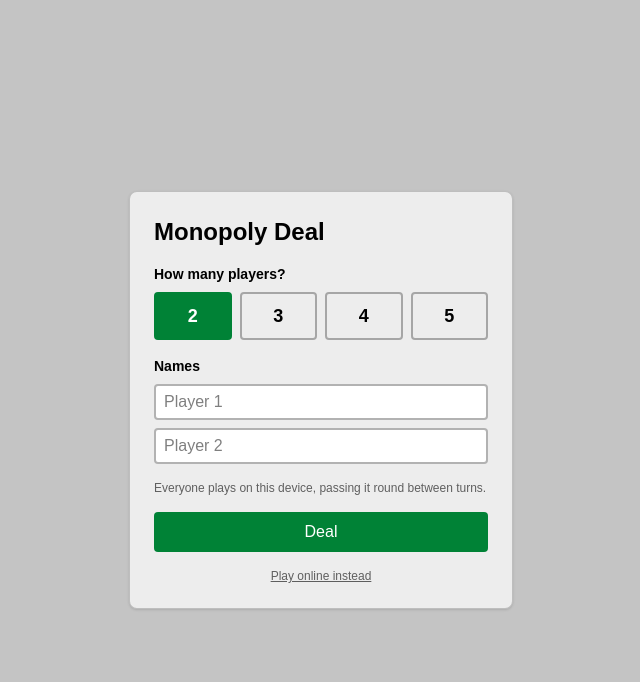
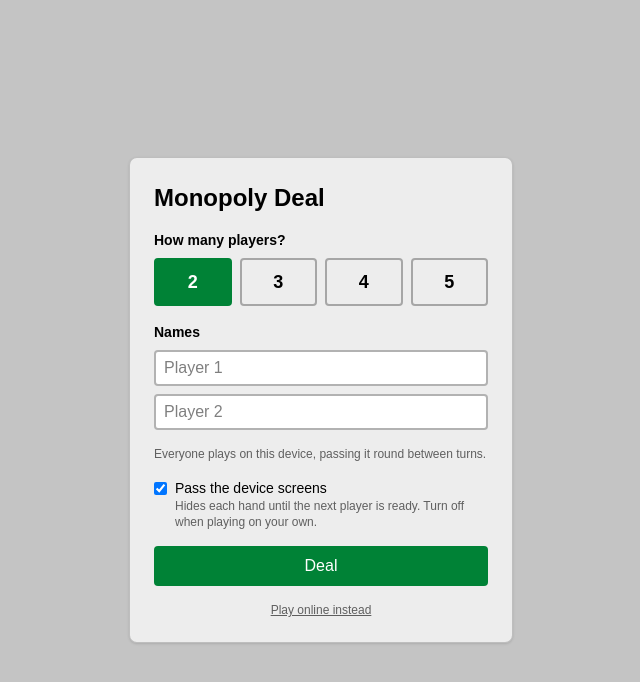
Before and after one commit to snarelord/Monopoly-Deal, a Next.js app: page / in a window 1280 px wide. Shown: the top 682 px of the page, without its empty margins (319-959 px from the left). Built offline with nearby package versions, Linux system fonts and the light colour scheme.

Commit message:
Test break fixes

```diff
--- a/components/GameSetup.tsx
+++ b/components/GameSetup.tsx
@@ -74,7 +74,7 @@
 
         {/* HOT-SEAT ONLY: online, everyone joins with a room code instead */}
         <p className="text-xs text-black/60">Everyone plays on this device, passing it round between turns.</p>
-        {/* <label className="flex cursor-pointer items-start gap-2 text-sm">
+        <label className="flex cursor-pointer items-start gap-2 text-sm">
           <input
             type="checkbox"
             data-cy="pass-screens"
@@ -83,12 +83,12 @@
             className="mt-1"
           />
           <span>
-            Pass-the-device screens
+            Pass the device screens
             <span className="block text-xs text-black/60">
               Hides each hand until the next player is ready. Turn off when playing on your own.
             </span>
           </span>
-        </label> */}
+        </label>
 
         <button
           type="button"
```
Also changed, not shown: 2 other files (tests, documents, lock files or other folders).
